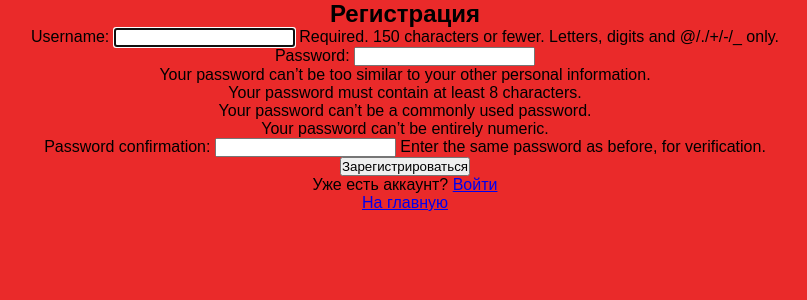
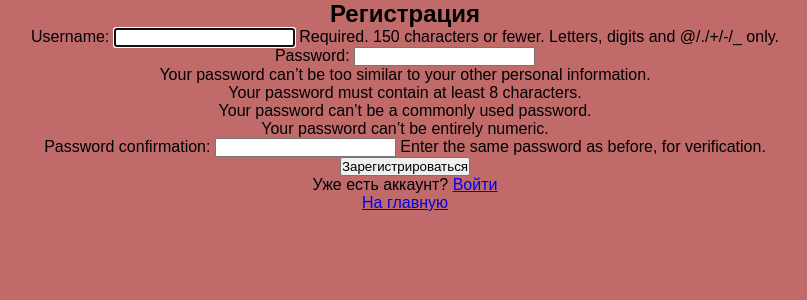
Before and after one commit to krktmmm/eda_trpo, a Django app: page /register/ in a window 1280 px wide. Shown: the top 300 px of the page, without its empty margins (235-1042 px from the left). Run offline with Django 5.2, Linux system fonts and the light colour scheme.

Commit message:
исправлены некоторые неважные ошибки

```diff
--- a/core/settings.py
+++ b/core/settings.py
@@ -38,6 +38,7 @@ INSTALLED_APPS = [
     'django.contrib.messages',
     'django.contrib.staticfiles',
     'places',
+    'users',
 ]
 
 MIDDLEWARE = [
--- a/places/templates/places/place_list.html
+++ b/places/templates/places/place_list.html
@@ -48,8 +48,6 @@
         <h1>Добро пожаловать в СытГУТИ! 🍔</h1>
         {% if user.is_authenticated %}
             <p>Привет, {{ user.username }}!</p>
-        {% else %}
-            <p><a href="/accounts/login/">Войдите</a> или <a href="/register/">зарегистрируйтесь</a></p>
         {% endif %}
     </div>
 </body>
--- a/static/register_style.css
+++ b/static/register_style.css
@@ -7,7 +7,7 @@
 }
 
 body {
-    background-color: #ea2a2a;        /* Цвет фона страницы */
+    background-color: #c06a6a;        /* Цвет фона страницы */
     font-family: Arial;                 /* Шрифт для всего текста на странице */
     text-align: center;                 /* Выравнивание по центру */
     overflow-x: hidden;                 /* Запрещаем горизонтальный скролл */
```
